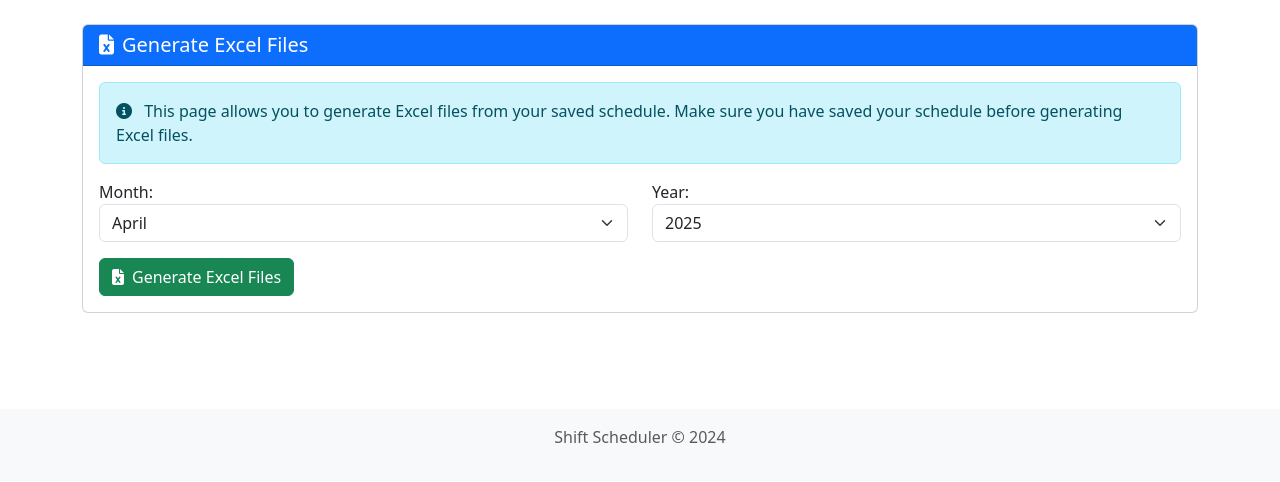
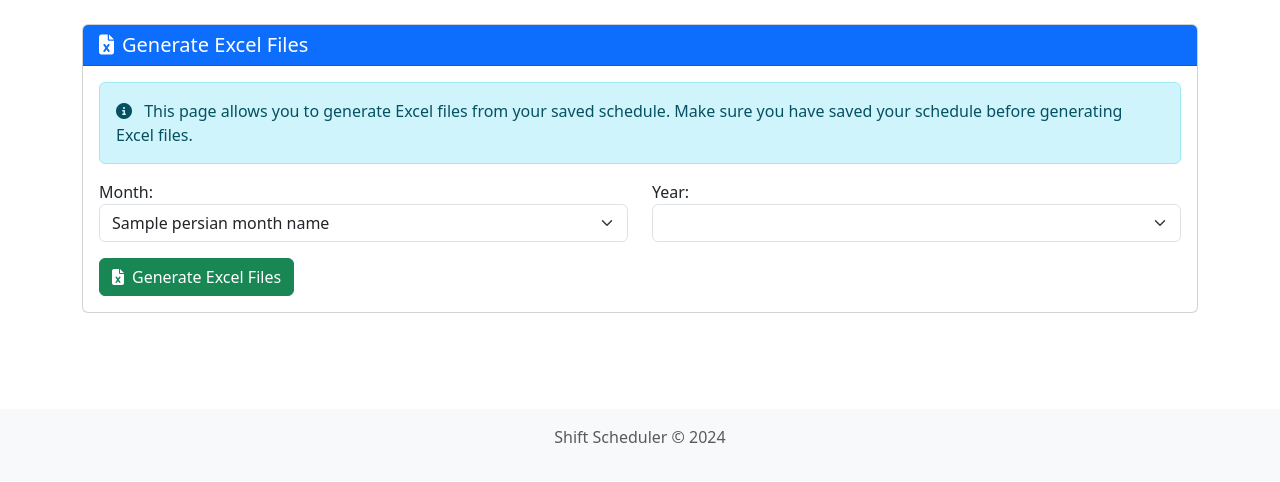
Before and after one commit to ehsaanpour/Shift-Scheduler-With-Login-Shamsi, a Flask app: template templates/excel_generator.html in a window 1280 px wide. Shown: the part 56-538 px from the top of the page. Run offline with Flask 3, Linux system fonts and the light colour scheme; the template is opened without the code that fills it: most values are stand-ins (such as "Sample title", 1, 10 or a date in 2020); lists and menus that the app fills with data are empty; some libraries are stand-ins or nearby versions.

Commit message:
Change excel generator to Shamsi date, some improvment

```diff
--- a/app.py
+++ b/app.py
@@ -10,7 +10,7 @@ import shutil
 import tempfile
 import hashlib
 import secrets
-import jdatetime
+import jdatetime as jdt
 import locale
 
 app = Flask(__name__, template_folder='templates', static_folder='static')
@@ -24,7 +24,7 @@ try:
 except locale.Error:
     print("Warning: Persian locale 'fa_IR' not found. Using default locale.")
     # Fallback or handle error as needed
-jdatetime.set_locale(jdatetime.FA_LOCALE)
+jdt.set_locale(jdt.FA_LOCALE)
 PERSIAN_MONTH_NAMES = [
     "", "فروردین", "اردیبهشت", "خرداد", "تیر", "مرداد", "شهریور",
     "مهر", "آبان", "آذر", "دی", "بهمن", "اسفند"
@@ -283,8 +283,18 @@ def excel_generator_page():
     Standalone page for generating Excel files from the schedule.
     Use this if the main Excel generation functionality isn't working.
     """
+    # Get current Jalali date
+    now_gregorian = datetime.now()
+    now_jalali = jdt.datetime.fromgregorian(datetime=now_gregorian)
+    current_jalali_year = now_jalali.year
+    current_jalali_month = now_jalali.month
+
     return render_template("excel_generator.html",
-                          username=session['user']['username'])
+                          username=session['user']['username'],
+                          current_jalali_year=current_jalali_year,
+                          current_jalali_month=current_jalali_month,
+                          persian_month_names=PERSIAN_MONTH_NAMES # Pass month names
+                          )
 
 # API Routes
 @app.route('/api/engineers', methods=['GET'])
@@ -363,7 +373,7 @@ def delete_engineer(n):
 def get_schedule():
     # Default to current Jalali year and month
     now_gregorian = datetime.now()
-    now_jalali = jdatetime.datetime.fromgregorian(datetime=now_gregorian)
+    now_jalali = jdt.datetime.fromgregorian(datetime=now_gregorian)
 
     year = request.args.get('year', default=now_jalali.year, type=int)
     month = request.args.get('month', default=now_jalali.month, type=int)
@@ -494,20 +504,39 @@ def upload_pattern():
         os.remove(tmp_path)
 
 def create_excel_schedule(file_path, workplace, year, month, schedule_data):
-    # Get number of days in the Jalali month
     try:
-        # Need a valid day to create a date object, use day 1
-        j_date_start = jdatetime.date(year, month, 1)
-        num_days = j_date_start.daysinmonth
-        jalali_month_name = PERSIAN_MONTH_NAMES[month] # Use Persian name
-    except ValueError:
-        print(f"Error: Invalid Jalali date {year}-{month}-1")
-        # Handle error gracefully, maybe create an empty file or return
+        # Ensure year and month are integers
+        year_int = int(year)
+        month_int = int(month)
+
+        # --- Calculate num_days manually to bypass potential .daysinmonth bug ---
+        if 1 <= month_int <= 6:
+            num_days = 31
+        elif 7 <= month_int <= 11:
+            num_days = 30
+        elif month_int == 12:
+            if jdt.isleap(year_int):
+                num_days = 30
+            else:
+                num_days = 29
+        else:
+            raise ValueError(f"Invalid month number: {month_int}")
+        # --- End manual calculation ---
+
+        # Get month name
+        jalali_month_name = PERSIAN_MONTH_NAMES[month_int]
+
+    except ValueError as ve:
+        print(f"Error: Invalid integer year/month or invalid Jalali date: {year}-{month}. Details: {ve}")
         wb = openpyxl.Workbook()
         ws = wb.active
-        ws['A1'] = f"Error generating schedule for {year}-{month}"
+        ws['A1'] = f"ValueError for {year}-{month}: {ve}"
         wb.save(file_path)
         return
+    # Removed other specific exception handlers (TypeError, AttributeError, generic Exception) related to the initial j_date_start
+    # The code will now rely on Flask's default error handling if something unexpected happens after the ValueError check.
+
+    # --- If we reach here, num_days and jalali_month_name should be set correctly ---
 
     # Create workbook and worksheet
     wb = openpyxl.Workbook()
@@ -529,7 +558,8 @@ def create_excel_schedule(file_path, workplace, year, month, schedule_data):
     # Create title using Jalali month name and year
     ws.merge_cells('A1:D1')
     title_cell = ws['A1']
-    title_cell.value = f"{workplace} - {jalali_month_name} {year}" # Use Jalali month name
+    # Use the jalali_month_name obtained safely from the try block
+    title_cell.value = f"{workplace} - {jalali_month_name} {year_int}"
     title_cell.font = Font(bold=True, size=16)
     title_cell.alignment = centered
 
@@ -544,39 +574,42 @@ def create_excel_schedule(file_path, workplace, year, month, schedule_data):
         cell.alignment = centered
         ws.column_dimensions[get_column_letter(col)].width = 20
 
-    # Fill in days
+    # Fill in days (using num_days obtained safely from the try block)
     for day in range(1, num_days + 1):
         row = day + 3
 
         # Get Jalali date and Gregorian date for weekday calculation
         try:
-            j_date = jdatetime.date(year, month, day)
+            # Use integer year/month
+            j_date = jdt.date(year_int, month_int, day)
+
             g_date = j_date.togregorian()
-            # Get Persian day name (Note: jdatetime weekday starts Monday=0, Python calendar starts Monday=0, but we need Saturday=0)
-            # Gregorian weekday: Monday=0 ... Saturday=5, Sunday=6
-            # Persian day names list: Shanbeh=0 ... Jomeh=6
-            # Map Gregorian weekday to Persian index: (weekday + 2) % 7 maps Saturday to 0, Sunday to 1, ..., Friday to 6
+
+            # Get Persian day name
             gregorian_weekday = g_date.weekday()
-            persian_weekday_index = (gregorian_weekday + 1) % 7 # Saturday=0, Sunday=1 ... Friday=6
+
+            persian_weekday_index = (gregorian_weekday + 1) % 7
             persian_day_name = PERSIAN_DAY_NAMES[persian_weekday_index]
 
-        except ValueError:
-            print(f"Error: Could not process date {year}-{month}-{day}")
-            persian_day_name = "خطا" # Error in Persian
-            g_date = None # Avoid error later
+        except ValueError as loop_ve:
+            print(f"Error in day loop (ValueError): Could not process date {year_int}-{month_int}-{day}. Error: {loop_ve}")
+            persian_day_name = "خطا"
+            g_date = None
+        except Exception as loop_e: # Catch any unexpected error in the loop
+            print(f"Error in day loop (Exception): Failed on day {day}. Error: {loop_e}, Type: {type(loop_e)}")
+            # Optionally re-raise or handle more gracefully
+            # For now, just print and continue with error values
+            persian_day_name = "خطا"
+            g_date = None
 
         # Day column with Persian day name
         day_cell = ws.cell(row=row, column=1)
-        # Display day number and Persian day name
         day_cell.value = f"{day} - {persian_day_name}"
         day_cell.border = border
         day_cell.alignment = Alignment(horizontal='left', vertical='center')
 
-        # Weekend formatting (Keeping Sat/Sun for now, adjust if needed)
-        # Note: Weekends in Iran are typically Friday (and often Thursday afternoon)
-        # j_date.weekday() might follow ISO (Mon=0) or another standard.
-        # Using Gregorian weekday for consistency with original logic for now.
-        is_weekend = (g_date.weekday() >= 5) if g_date else False # Check if g_date is not None
+        # Weekend formatting
+        is_weekend = (g_date.weekday() >= 5) if g_date else False
         if is_weekend:
             for col in range(1, 5):
                 ws.cell(row=row, column=col).fill = weekend_fill
--- a/templates/excel_generator.html
+++ b/templates/excel_generator.html
@@ -70,18 +70,10 @@
                         <div class="form-group">
                             <label for="excelMonthSelect">Month:</label>
                             <select id="excelMonthSelect" class="form-select">
-                                <option value="1">January</option>
-                                <option value="2">February</option>
-                                <option value="3">March</option>
-                                <option value="4">April</option>
-                                <option value="5">May</option>
-                                <option value="6">June</option>
-                                <option value="7">July</option>
-                                <option value="8">August</option>
-                                <option value="9">September</option>
-                                <option value="10">October</option>
-                                <option value="11">November</option>
-                                <option value="12">December</option>
+                                {# Populate with Persian month names passed from Flask #}
+                                {% for i in range(1, 13) %}
+                                    <option value="{{ i }}">{{ persian_month_names[i] }}</option>
+                                {% endfor %}
                             </select>
                         </div>
                     </div>
@@ -89,7 +81,7 @@
                         <div class="form-group">
                             <label for="excelYearSelect">Year:</label>
                             <select id="excelYearSelect" class="form-select">
-                                <!-- Will be populated by JavaScript -->
+                                <!-- Will be populated by JavaScript using current_jalali_year -->
                             </select>
                         </div>
                     </div>
@@ -136,23 +128,33 @@
     <script src="https://cdn.jsdelivr.net/npm/bootstrap@5.3.0-alpha1/dist/js/bootstrap.bundle.min.js"></script>
     <script>
         document.addEventListener('DOMContentLoaded', function() {
-            // Initialize year dropdown
+            // Get Jalali date passed from Flask - ensure they are treated as numbers
+            const currentJalaliYear = parseInt("{{ current_jalali_year }}");
+            const currentJalaliMonth = parseInt("{{ current_jalali_month }}");
+
+            // Check if parsing was successful (optional but good practice)
+            if (isNaN(currentJalaliYear) || isNaN(currentJalaliMonth)) {
+                console.error("Failed to parse Jalali date from template. Using fallback.");
+                // Provide a fallback or handle the error appropriately
+                // For example, use Gregorian current date as a fallback
+                // currentJalaliYear = new Date().getFullYear();
+                // currentJalaliMonth = new Date().getMonth() + 1;
+            } else {
+                // Initialize year dropdown using Jalali year
                 const yearSelect = document.getElementById('excelYearSelect');
-            const currentYear = new Date().getFullYear();
-
-            for (let year = currentYear - 5; year <= currentYear + 5; year++) {
+                for (let year = currentJalaliYear - 5; year <= currentJalaliYear + 5; year++) {
                     const option = document.createElement('option');
                     option.value = year;
                     option.textContent = year;
-                if (year === currentYear) {
+                    if (year === currentJalaliYear) {
                         option.selected = true;
                     }
                     yearSelect.appendChild(option);
                 }
 
-            // Set current month
-            const currentMonth = new Date().getMonth() + 1; // JavaScript months are 0-indexed
-            document.getElementById('excelMonthSelect').value = currentMonth;
+                // Set current month using Jalali month
+                document.getElementById('excelMonthSelect').value = currentJalaliMonth;
+            }
 
             // Add event listener to the generate button
             const generateBtn = document.getElementById('excelGenerateBtn');
```
Also changed, not shown: 8 other files. Lines whose indentation alone changed are shown as unchanged.
